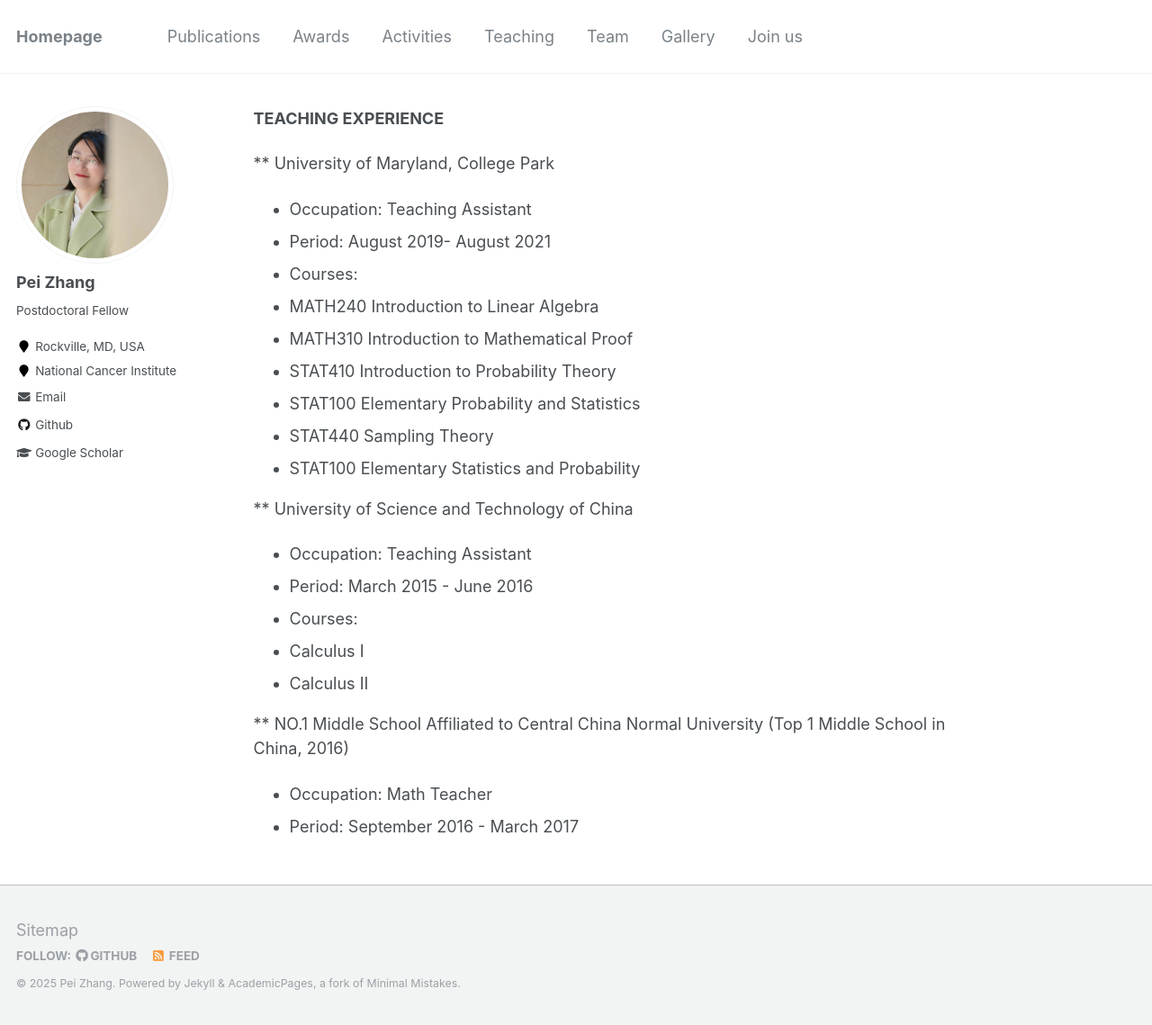
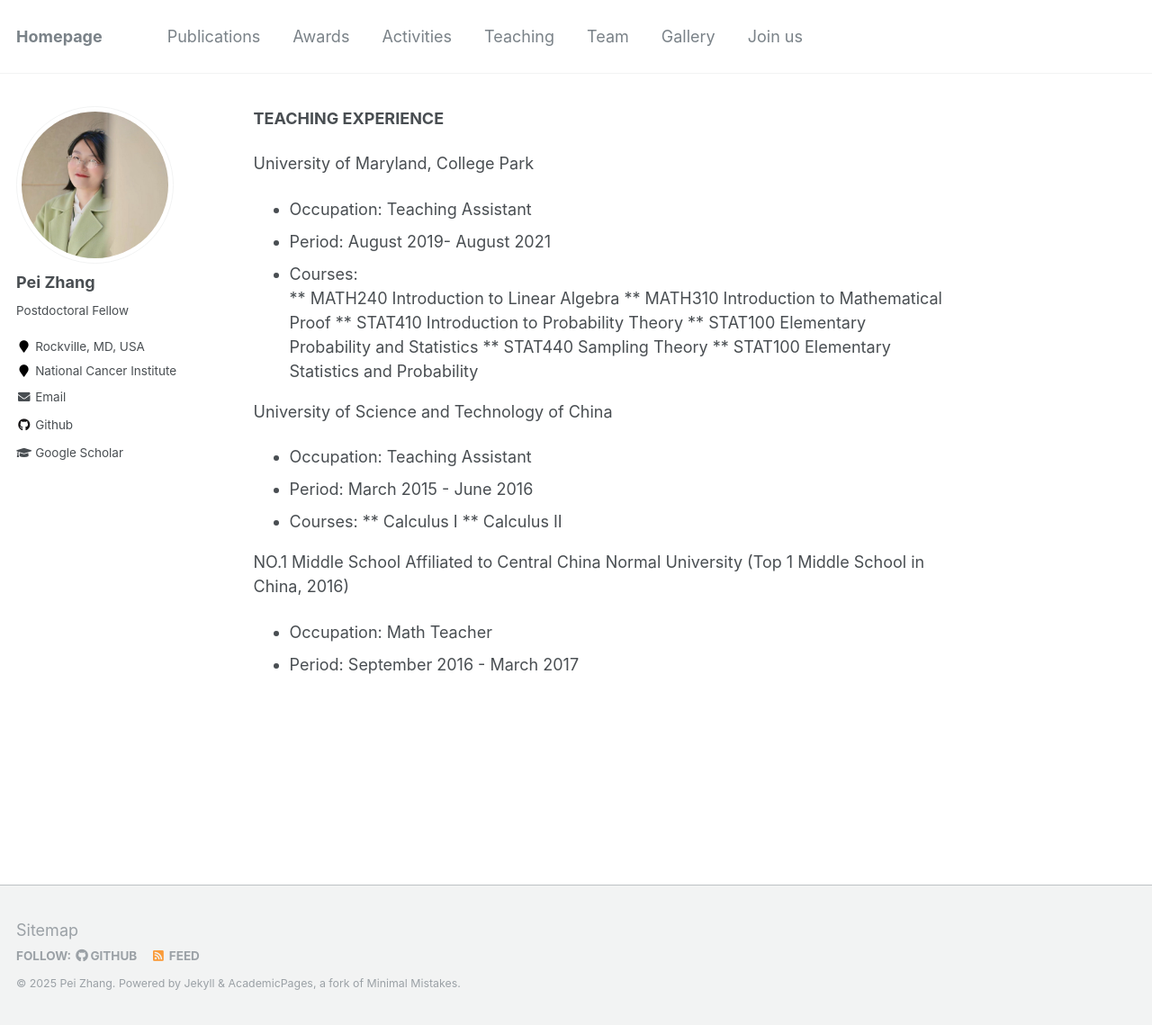
Before and after one commit to BettyzhangPei/BettyzhangPei.github.io, a Jekyll site: the page built from _pages/teaching.md, in a window 1280 px wide and 1139 px high. Shown: the whole window at 90% size. Built offline with Jekyll 4.4.1, drawn with Linux system fonts in a browser that asks for light colours.

```diff
--- a/_pages/teaching.md
+++ b/_pages/teaching.md
@@ -7,24 +7,24 @@ author_profile: true
 
 <b>TEACHING EXPERIENCE</b>
 
-** University of Maryland, College Park
+University of Maryland, College Park
 * Occupation: Teaching Assistant
 * Period: August 2019- August 2021
 * Courses:
-- MATH240   Introduction to Linear Algebra
-- MATH310   Introduction to Mathematical Proof
-- STAT410   Introduction to Probability Theory
-- STAT100   Elementary Probability and Statistics
-- STAT440   Sampling Theory
-- STAT100   Elementary Statistics and Probability
+  ** MATH240   Introduction to Linear Algebra
+  ** MATH310   Introduction to Mathematical Proof
+  ** STAT410   Introduction to Probability Theory
+  ** STAT100   Elementary Probability and Statistics
+  ** STAT440   Sampling Theory
+  ** STAT100   Elementary Statistics and Probability
 
-** University of Science and Technology of China
+University of Science and Technology of China
 * Occupation: Teaching Assistant
 * Period: March 2015 - June 2016
 * Courses:
-- Calculus I
-- Calculus II
+  ** Calculus I
+  ** Calculus II
 
-** NO.1 Middle School Affiliated to Central China Normal University (Top 1 Middle School in China, 2016)
+NO.1 Middle School Affiliated to Central China Normal University (Top 1 Middle School in China, 2016)
 * Occupation: Math Teacher
 * Period: September 2016 - March 2017
```
